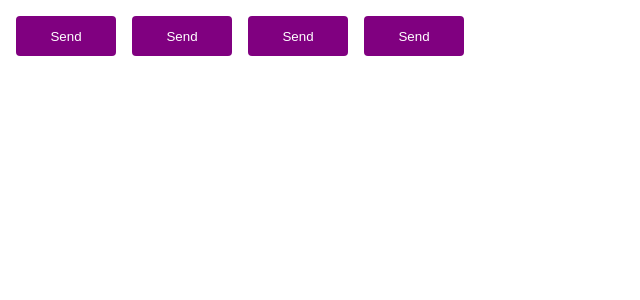
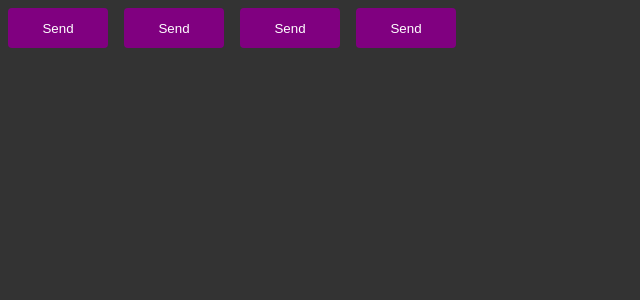
Before and after one commit to ElRobinson/timer, a React (Vite) app: page / in a window 1280 px wide. Shown: the top 300 px of the page, without its empty margins (0-640 px from the left). Built offline with nearby package versions, Linux system fonts and the light colour scheme.

Commit message:
feat: added global styles

```diff
--- a/src/App.tsx
+++ b/src/App.tsx
@@ -2,6 +2,7 @@ import { ThemeProvider } from 'styled-components'
 import { useState } from 'react'
 import { Button } from './components/Button'
 import { defaultTheme } from './styles/themes/default'
+import { GlobalStyle } from './styles/global'
 
 export function App() {
   const [count, setCount] = useState(0)
@@ -12,6 +13,8 @@ export function App() {
     <Button />
     <Button />
     <Button />
+
+    <GlobalStyle />
    </ThemeProvider>
   )
 }
--- /dev/null
+++ b/src/styles/global.ts
@@ -0,0 +1,14 @@
+import { createGlobalStyle } from "styled-components";
+
+export const GlobalStyle = createGlobalStyle`
+    * {
+        margin: 0 ;
+        padding: 0 ;
+        box-sizing: border-box ;
+    }
+
+    body {
+        background: #333 ;
+        color: #fff;
+    }
+`;
```
